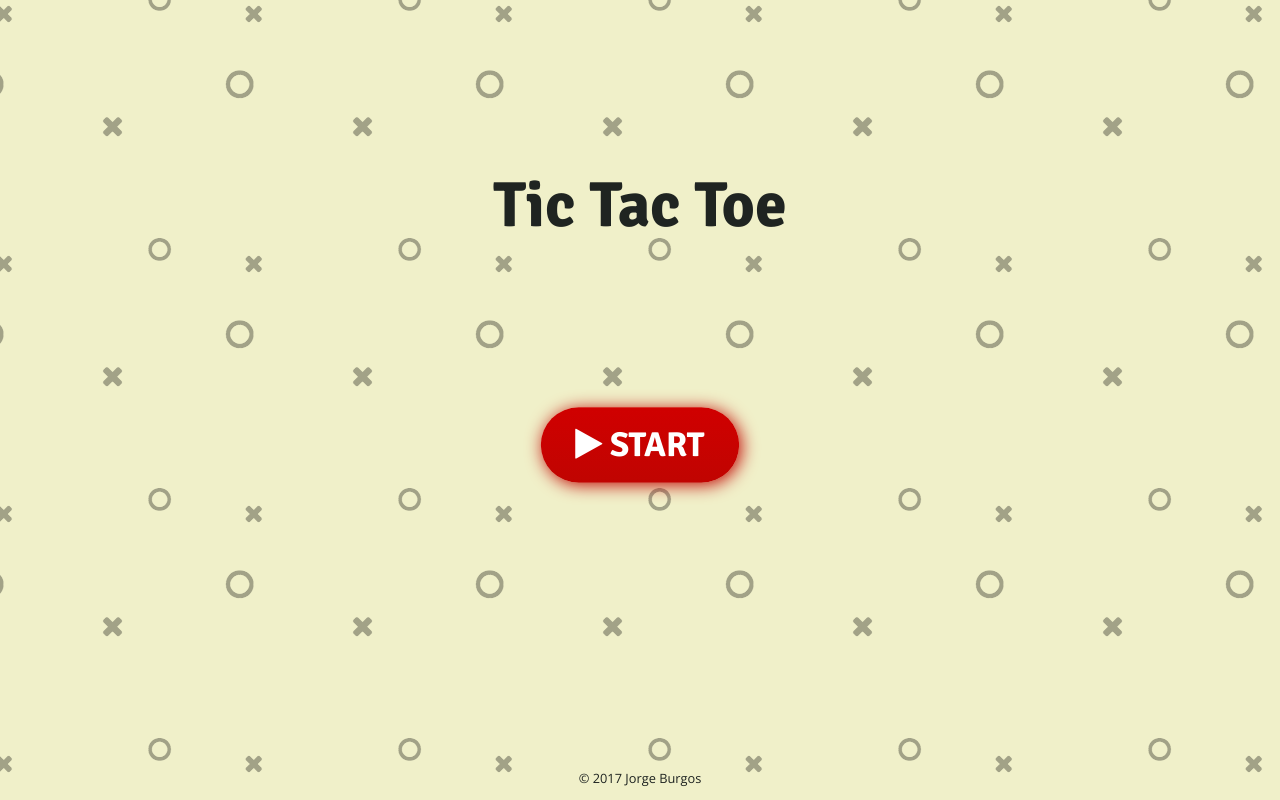
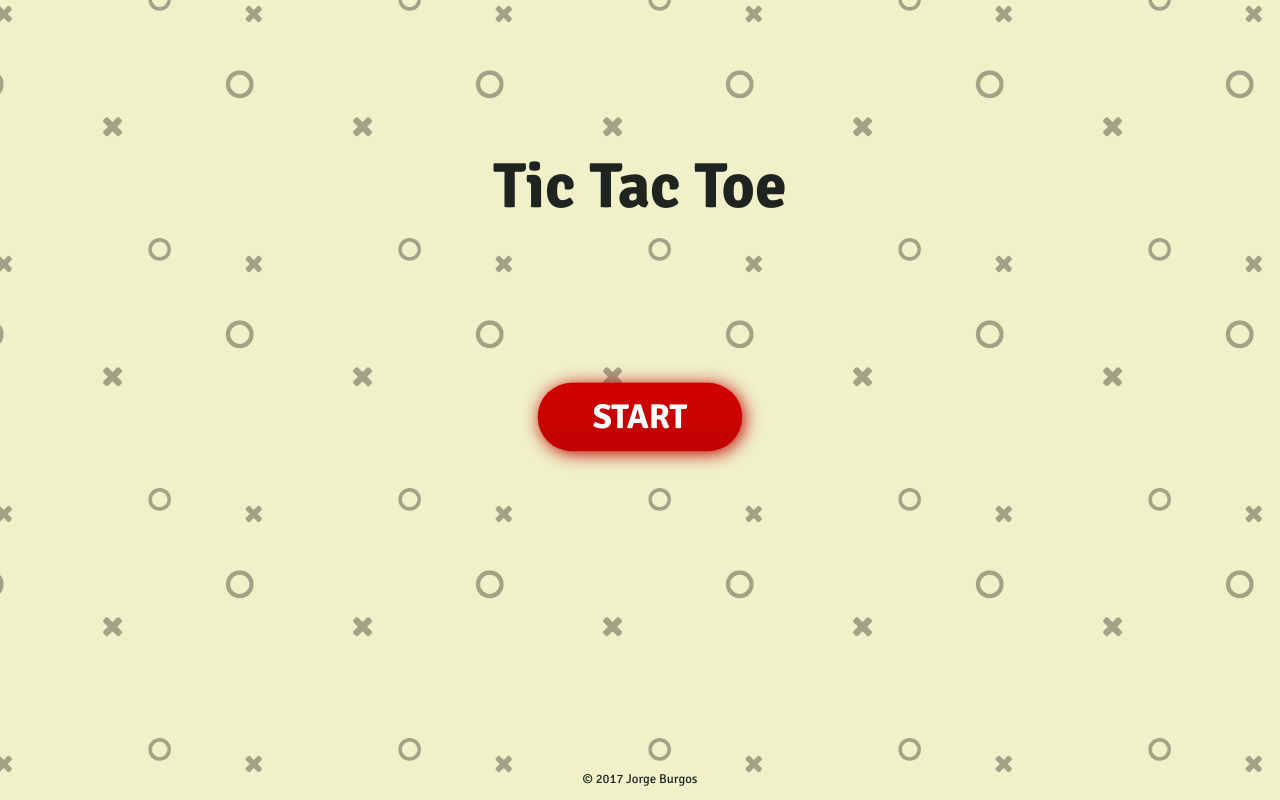
Before and after one commit to j-burgos/t3, a React (Create React App) app: page / in a window 1280 px wide. Built offline with nearby package versions, Linux system fonts and the light colour scheme.

Commit message:
Improve styles
Change main font.
Remove font-awesome.
Improve button styles.

```diff
--- a/public/index.html
+++ b/public/index.html
@@ -20,8 +20,7 @@
       Learn how to configure a non-root public URL by running `npm run build`.
     -->
     <title>T3 - Tic Tac Toe</title>
-    <link href="https://fonts.googleapis.com/css?family=Open+Sans|Signika:700" rel="stylesheet">
-    <link href="https://maxcdn.bootstrapcdn.com/font-awesome/4.7.0/css/font-awesome.min.css" rel="stylesheet" integrity="sha384-wvfXpqpZZVQGK6TAh5PVlGOfQNHSoD2xbE+QkPxCAFlNEevoEH3Sl0sibVcOQVnN" crossorigin="anonymous">
+    <link href="https://fonts.googleapis.com/css?family=Signika:400,700" rel="stylesheet">
   </head>
   <body>
     <noscript>
--- a/src/components/App.css
+++ b/src/components/App.css
@@ -19,18 +19,33 @@
 }
 
 .button {
-  animation: scale 2s ease infinite;
   display: block;
-  background: linear-gradient(#D00000, #C00401);
-  box-shadow: 2px 2px 16px #C00401;
   border-radius: 2em;
-  padding: 0.1em 1em;
+  margin: 0.4em;
+  padding: 0 1.6em;
   font-family: 'Signika', sans-serif;
   line-height: 2em;
   font-size: 2em;
+  font-weight: 700;
   text-decoration: none;
   text-transform: uppercase;
+}
+.button:active {
+  animation: none !important;
+  transform: scale(0.9);
+}
+.button.primary {
+  background: linear-gradient(#D00000, #C00401);
+  box-shadow: 2px 2px 16px #C00401;
   color: #fff;
+}
+.button.secondary {
+  background: linear-gradient(#6E0E0A, #5A0E0A);
+  box-shadow: 2px 2px 16px #6E0E0A;
+  color: #fff;
+}
+.button.animated {
+  animation: scale 2s ease infinite;
 }
 
 .fade-enter {
--- a/src/components/game/Game.jsx
+++ b/src/components/game/Game.jsx
@@ -160,8 +160,12 @@ export default class Game extends Component {
     const drawComp = outcome && <h1>It's a draw!</h1>
     const outcomeComp = outcome && outcome === draw ? drawComp : winnerComp
     const next = `/play/${board.length}`
-    const replayButton = <Link replace className='button' to={next}><i className='fa fa-repeat' aria-hidden='true' /> Rematch</Link>
-    const quitButton = <Link replace className='button' to='/quit'>Quit</Link>
+    const replayButton = (
+      <Link replace className='button primary animated' to={next}>
+        <i className='fa fa-repeat' aria-hidden='true' /> Rematch
+      </Link>
+    )
+    const quitButton = <Link replace className='button secondary' to='/quit'>Quit</Link>
     const replay = outcome && replayButton
     const quit = outcome && quitButton
     const winCoords = []
--- a/src/components/home/Home.css
+++ b/src/components/home/Home.css
@@ -1,5 +1,5 @@
 .title {
-  flex: 10;
+  flex: 8;
   display: flex;
   align-items: center;
   justify-content: center;
--- a/src/components/home/Home.jsx
+++ b/src/components/home/Home.jsx
@@ -12,8 +12,8 @@ export default class Home extends Component {
           <h1>Tic Tac Toe</h1>
         </div>
         <div className='button-container'>
-          <Link className='button' to='/play'>
-            <i className='fa fa-play' aria-hidden='true' /> Start
+          <Link className='button primary animated' to='/options'>
+            Start
           </Link>
         </div>
         <div className='footer'>
--- a/src/index.css
+++ b/src/index.css
@@ -1,6 +1,6 @@
 body {
   margin: 0;
   padding: 0;
-  font-family: 'Open Sans', sans-serif;
+  font-family: 'Signika', sans-serif;
   color: #1F2421;
 }
```
